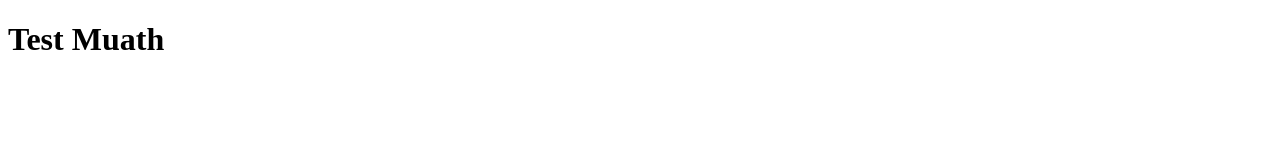
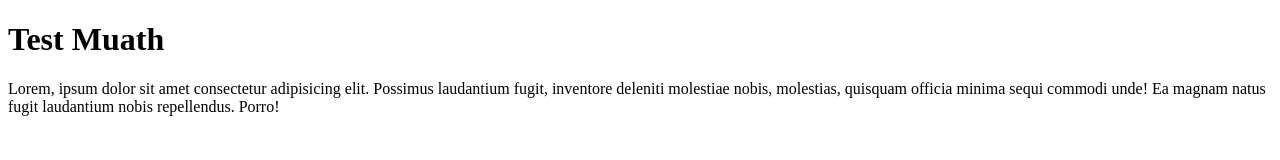
Before and after one commit to mrrz75/inft1206W25sec1, a plain HTML site: page index.html in a window 1280 px wide. Drawn offline with Linux system fonts and the light colour scheme.

Commit message:
create pargraph

```diff
--- a/index.html
+++ b/index.html
@@ -7,5 +7,6 @@
 </head>
 <body>
     <h1>Test Muath</h1>
+    <p>Lorem, ipsum dolor sit amet consectetur adipisicing elit. Possimus laudantium fugit, inventore deleniti molestiae nobis, molestias, quisquam officia minima sequi commodi unde! Ea magnam natus fugit laudantium nobis repellendus. Porro!</p>
 </body>
 </html>
```
